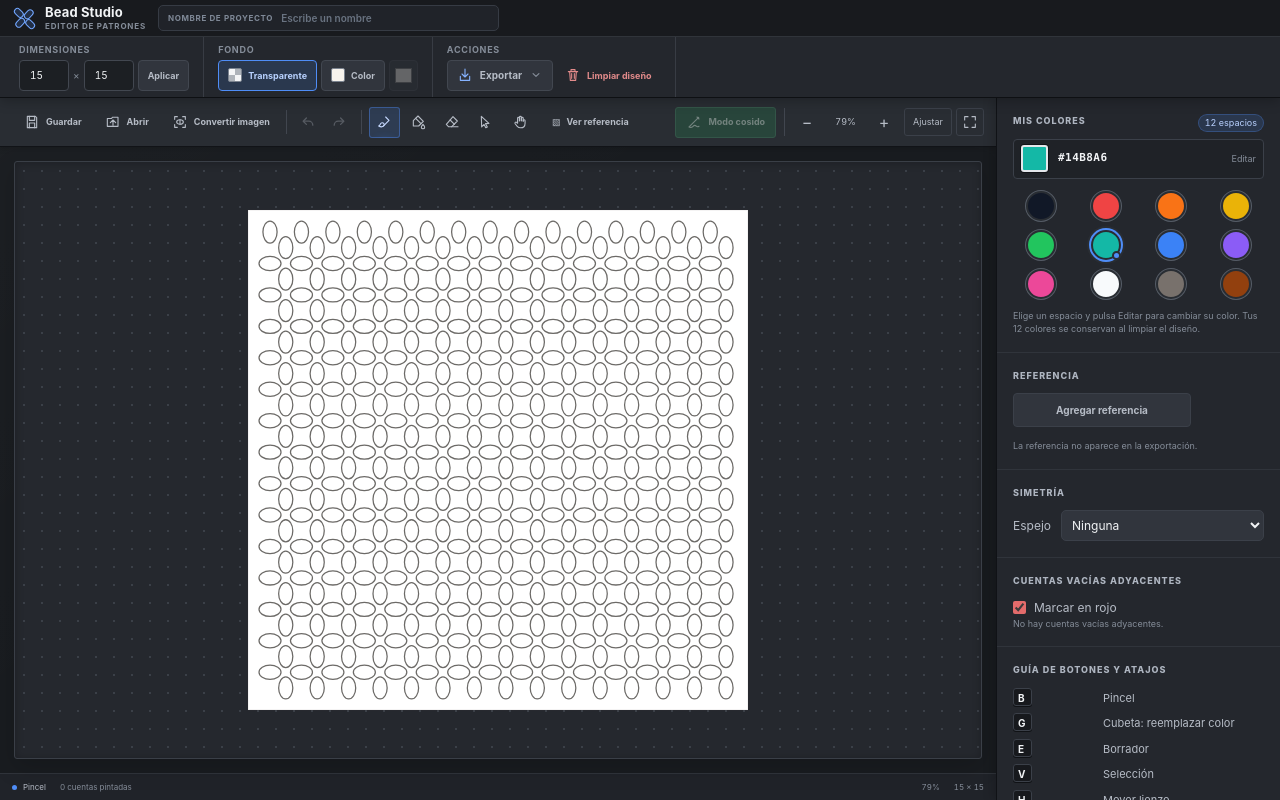
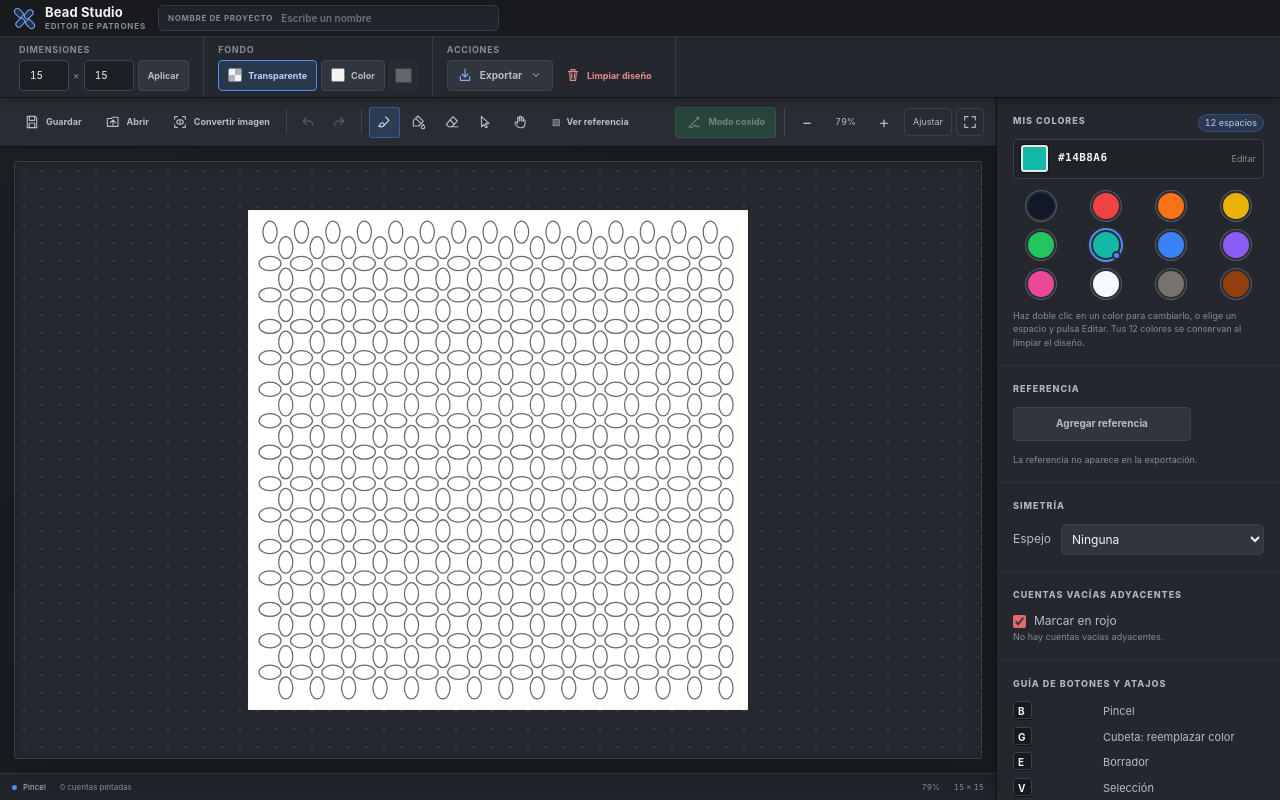
Before and after one commit to TwentyFourEver/Bead-Studio, a React (Vite) app: page / in a window 1280 px wide. Built offline with nearby package versions, Linux system fonts and the light colour scheme.

Commit message:
Abre el selector de color con doble clic en la paleta

```diff
--- a/src/components/Toolbar.tsx
+++ b/src/components/Toolbar.tsx
@@ -1,4 +1,4 @@
-import type { ReactNode } from 'react'
+import { useRef, type ReactNode } from 'react'
 import type { GuideStartDirection, NumberingMode, ToolMode } from '../types'
 
 export type InterfaceIconName =
@@ -220,6 +220,8 @@ export function Toolbar({
   onClearGuide,
   isInactive = false,
 }: ToolbarProps) {
+  const colorInputRef = useRef<HTMLInputElement>(null)
+
   return (
     <aside
       id="workspace-tool-panel"
@@ -238,6 +240,7 @@ export function Toolbar({
               <span className="color-value">{color.toUpperCase()}</span>
               <span className="color-picker-label">Editar</span>
               <input
+                ref={colorInputRef}
                 type="color"
                 value={color}
                 onInput={(event) => onColorChange(event.currentTarget.value)}
@@ -253,7 +256,8 @@ export function Toolbar({
                   className={`swatch ${activePaletteSlot === index ? 'is-selected' : ''}`}
                   style={{ backgroundColor: paletteColor }}
                   onClick={() => onPaletteSlotChange(index)}
-                  title={`Espacio ${index + 1}: ${paletteColor.toUpperCase()}`}
+                  onDoubleClick={() => colorInputRef.current?.click()}
+                  title={`Espacio ${index + 1}: ${paletteColor.toUpperCase()}. Doble clic para cambiar el color.`}
                   aria-label={`Espacio ${index + 1}: usar color ${paletteColor}`}
                   aria-pressed={activePaletteSlot === index}
                 >
@@ -266,7 +270,7 @@ export function Toolbar({
                 Haz clic sobre una cuenta para reemplazar todas las cuentas de ese color.
               </p>
             )}
-            <p className="helper-text saved-palette-note">Elige un espacio y pulsa Editar para cambiar su color. Tus 12 colores se conservan al limpiar el diseño.</p>
+            <p className="helper-text saved-palette-note">Haz doble clic en un color para cambiarlo, o elige un espacio y pulsa Editar. Tus 12 colores se conservan al limpiar el diseño.</p>
           </section>
 
           {referenceColorsStatus !== 'idle' && <details className="panel-section reference-palette-details">
```
Also changed, not shown: 1 other file (tests, documents, lock files or other folders).
